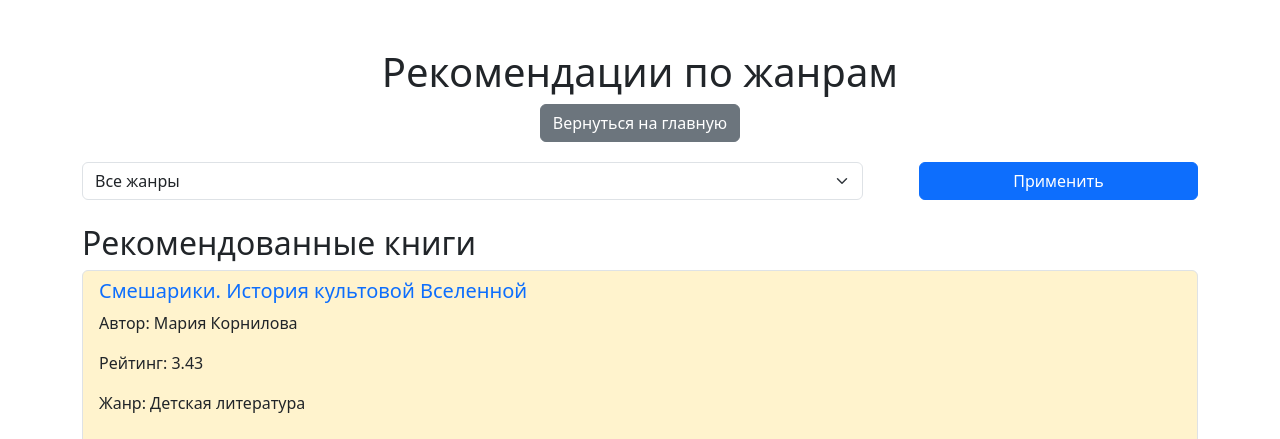
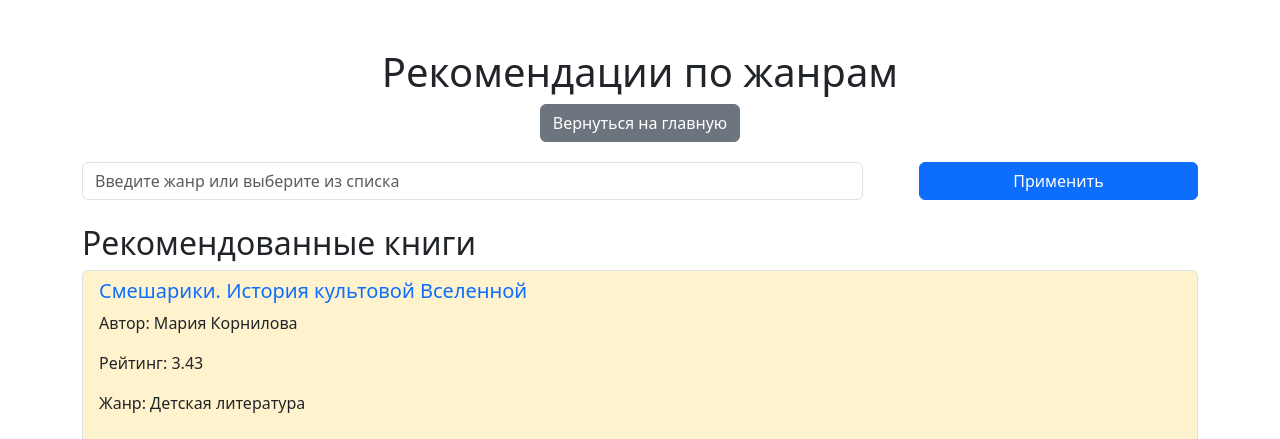
Before and after one commit to casualdoto/SPBPU_3rd_task_library, a Flask app: template templates/recommendations.html in a window 1280 px wide. Shown: the top 439 px of the page. Run offline with Flask 3, Linux system fonts and the light colour scheme; the template is opened without the code that fills it: values that come from a table or form of the project are taken from there, others are empty; some libraries are stand-ins or nearby versions.

Commit message:
Изменена логика выбора жанра

```diff
--- a/templates/recommendations.html
+++ b/templates/recommendations.html
@@ -5,6 +5,9 @@
     <meta name="viewport" content="width=device-width, initial-scale=1.0">
     <title>Рекомендации по жанрам</title>
     <link rel="stylesheet" href="https://cdn.jsdelivr.net/npm/bootstrap@5.3.0/dist/css/bootstrap.min.css">
+    <script src="https://code.jquery.com/jquery-3.6.0.min.js"></script>
+    <script src="https://code.jquery.com/ui/1.13.0/jquery-ui.min.js"></script>
+    <link rel="stylesheet" href="https://code.jquery.com/ui/1.13.0/themes/smoothness/jquery-ui.css">
     <style>
         .form-inline {
             display: flex;
@@ -12,7 +15,7 @@
             justify-content: space-between;
         }
 
-        .form-inline .form-select {
+        .form-inline .form-control {
             width: 70%;
         }
 
@@ -52,12 +55,7 @@
 
         <!-- Форма выбора жанра -->
         <form method="GET" action="/recommendations_page" class="form-inline">
-            <select id="genre" name="genre" class="form-select me-2">
-                <option value="">Все жанры</option>
-                {% for genre in genres %}
-                    <option value="{{ genre }}">{{ genre }}</option>
-                {% endfor %}
-            </select>
+            <input id="genre" name="genre" class="form-control me-2" placeholder="Введите жанр или выберите из списка">
             <button type="submit" class="btn btn-primary">Применить</button>
         </form>
 
@@ -81,5 +79,20 @@
             {% endif %}
         </div>
     </div>
+    <script>
+        $(function () {
+            const availableGenres = [{% for genre in genres %}"{{ genre }}",{% endfor %}];
+
+            $("#genre").autocomplete({
+                source: availableGenres,
+                minLength: 0,
+                select: function(event, ui) {
+                    $("#genre").val(ui.item.value);
+                }
+            }).on('focus', function() {
+                $(this).autocomplete("search", "");
+            });
+        });
+    </script>
 </body>
 </html>
```
